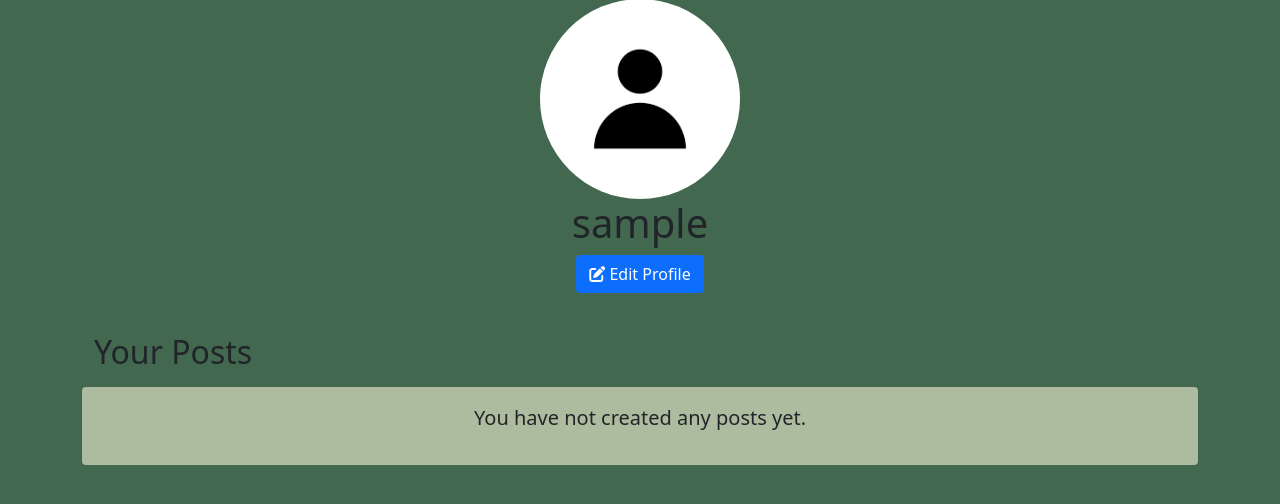
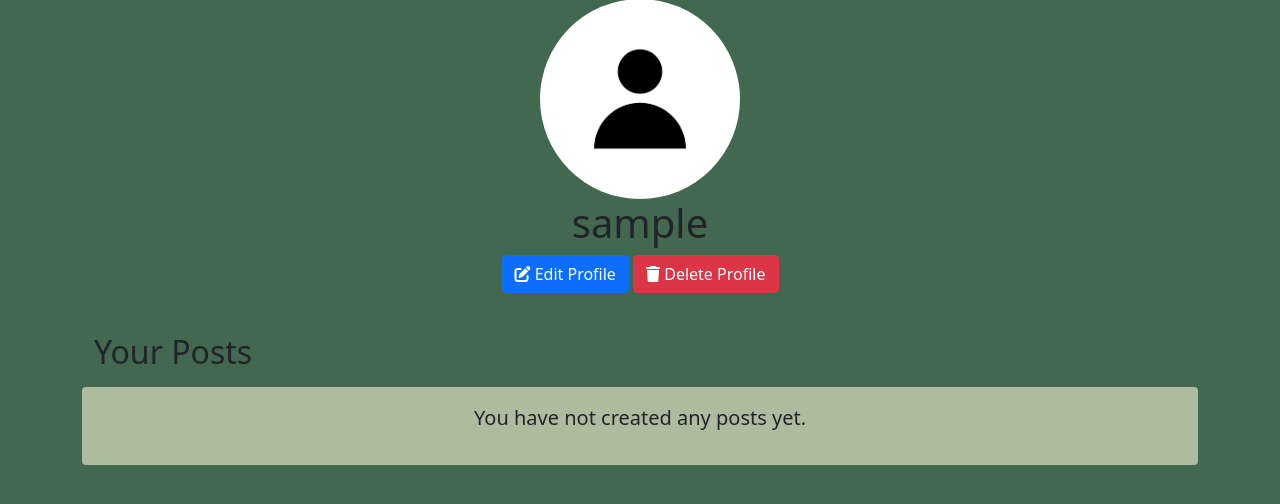
Before and after one commit to themane04/django, a Django app: page /view-profile/ in a window 1280 px wide. Shown: the part 165-669 px from the top of the page. Run offline with Django 5.2, Linux system fonts and the light colour scheme; the visitor is signed in with stand-in values (Sample User, id 1); data that the repository does not hold is empty; some libraries are stand-ins or nearby versions.

Commit message:
delete profile option and fixed messages. in views.py

```diff
--- a/blog/models.py
+++ b/blog/models.py
@@ -10,7 +10,7 @@ class Post(models.Model):
     content = models.TextField()
     image = models.ImageField(upload_to='images/', blank=True, null=True)
     likes = models.ManyToManyField(User, related_name='post_likes')
-    author = models.ForeignKey(User, on_delete=models.CASCADE)
+    author = models.ForeignKey(User, on_delete=models.SET_NULL, null=True, blank=True, related_name='posts')
     created_at = models.DateTimeField(auto_now_add=True)
     updated_at = models.DateTimeField(auto_now=True)
 
--- a/blog/views.py
+++ b/blog/views.py
@@ -15,7 +15,7 @@ from rest_framework import viewsets
 from .serializers import PostSerializer, CommentSerializer
 from rest_framework.permissions import IsAuthenticated
 from django.views.decorators.csrf import csrf_exempt
-from django.contrib.auth import login as auth_login
+from django.contrib.auth import logout
 from django.views.generic import DetailView, ListView
 from django.contrib.auth.mixins import LoginRequiredMixin, UserPassesTestMixin
 from django.views.generic.edit import UpdateView
@@ -263,6 +263,21 @@ class EditProfileView(LoginRequiredMixin, View):
         })
 
 
+# class that allows a user to delete his profile
+class DeleteProfileView(LoginRequiredMixin, View):
+    template_name = 'users/confirm_delete.html'
+
+    def get(self, request, *args, **kwargs):
+        return render(request, self.template_name)
+
+    def post(self, request, *args, **kwargs):
+        user = request.user
+        user.delete()
+        logout(request)
+        messages.success(request, 'Your profile was successfully deleted.')
+        return redirect('home')
+
+
 # class that allows a user to create a comment
 class CreateCommentView(LoginRequiredMixin, View):
     def post(self, request, post_id, *args, **kwargs):
--- a/blogWebsite/urls.py
+++ b/blogWebsite/urls.py
@@ -2,7 +2,8 @@ from django.urls import path, include
 from rest_framework.routers import DefaultRouter
 from blog.views import RegisterView, home, UserLoginView, user_logout, CreatePostView, PostDeleteView, EditPostView, \
     PostDetailView, EditProfileView, LikePostView, PostViewSet, mark_notification_read, NotificationsAllView, \
-    clear_all_notifications, user_profile, is_loggedin, CommentDeleteView, CreateCommentView, user_public_profile
+    clear_all_notifications, user_profile, is_loggedin, CommentDeleteView, CreateCommentView, user_public_profile, \
+    DeleteProfileView
 from django.conf import settings
 from django.conf.urls.static import static
 
@@ -30,6 +31,7 @@ urlpatterns = [
                   path('comment/<int:comment_id>/delete/', CommentDeleteView.as_view(), name='comment-delete'),
                   path('post/<int:post_id>/comment/create/', CreateCommentView.as_view(), name='comment-create'),
                   path('profile/', EditProfileView.as_view(), name='edit_profile'),
+                  path('delete-profile/', DeleteProfileView.as_view(), name='delete-profile'),
                   path('like/<int:post_id>', LikePostView.as_view(), name='like_post'),
                   path('notifications/', NotificationsAllView.as_view(), name='notifications_all'),
               ] + static(settings.MEDIA_URL,
--- a/templates/users/user_profile.html
+++ b/templates/users/user_profile.html
@@ -16,10 +16,40 @@
                      alt="Default profile picture">
             {% endif %}
             <h1>{{ user.username }}</h1>
-            <!-- Button to Edit Profile -->
+
+            <!-- Button to Edit/Delete Profile -->
             <a href="{% url 'edit_profile' %}" class="btn btn-primary mb-3">
                 <i class="fas fa-edit"></i> Edit Profile
             </a>
+            <!-- Trigger Button for Delete Confirmation Modal -->
+            <button type="button" class="btn btn-danger mb-3" data-bs-toggle="modal"
+                    data-bs-target="#deleteProfileConfirmationModal">
+                <i class="fas fa-trash"></i> Delete Profile
+            </button>
+            <!-- Delete Profile Confirmation Modal -->
+            <div class="modal fade" id="deleteProfileConfirmationModal" tabindex="-1" role="dialog"
+                 aria-labelledby="deleteProfileConfirmationModalLabel" aria-hidden="true">
+                <div class="modal-dialog" role="document">
+                    <div class="modal-content">
+                        <div class="modal-header">
+                            <h5 class="modal-title" id="deleteProfileConfirmationModalLabel">Confirm Profile
+                                Deletion</h5>
+                            <button type="button" class="btn-close" data-bs-dismiss="modal" aria-label="Close"></button>
+                        </div>
+                        <div class="modal-body">
+                            Are you sure you want to delete your profile? This action cannot be undone.
+                        </div>
+                        <div class="modal-footer">
+                            <button type="button" class="btn btn-secondary" data-bs-dismiss="modal">Cancel</button>
+                            <!-- Inline form for delete confirmation, pointing to the profile deletion URL -->
+                            <form action="{% url 'delete-profile' %}" method="post" style="display: inline;">
+                                {% csrf_token %}
+                                <button type="submit" class="btn btn-danger">Delete Profile</button>
+                            </form>
+                        </div>
+                    </div>
+                </div>
+            </div>
         </header>
 
         <section>
```
Also changed, not shown: templates/home.html (+12 -0 lines), templates/users/login.html (+8 -1 lines), blog/migrations/0021_alter_post_author.py (added).
